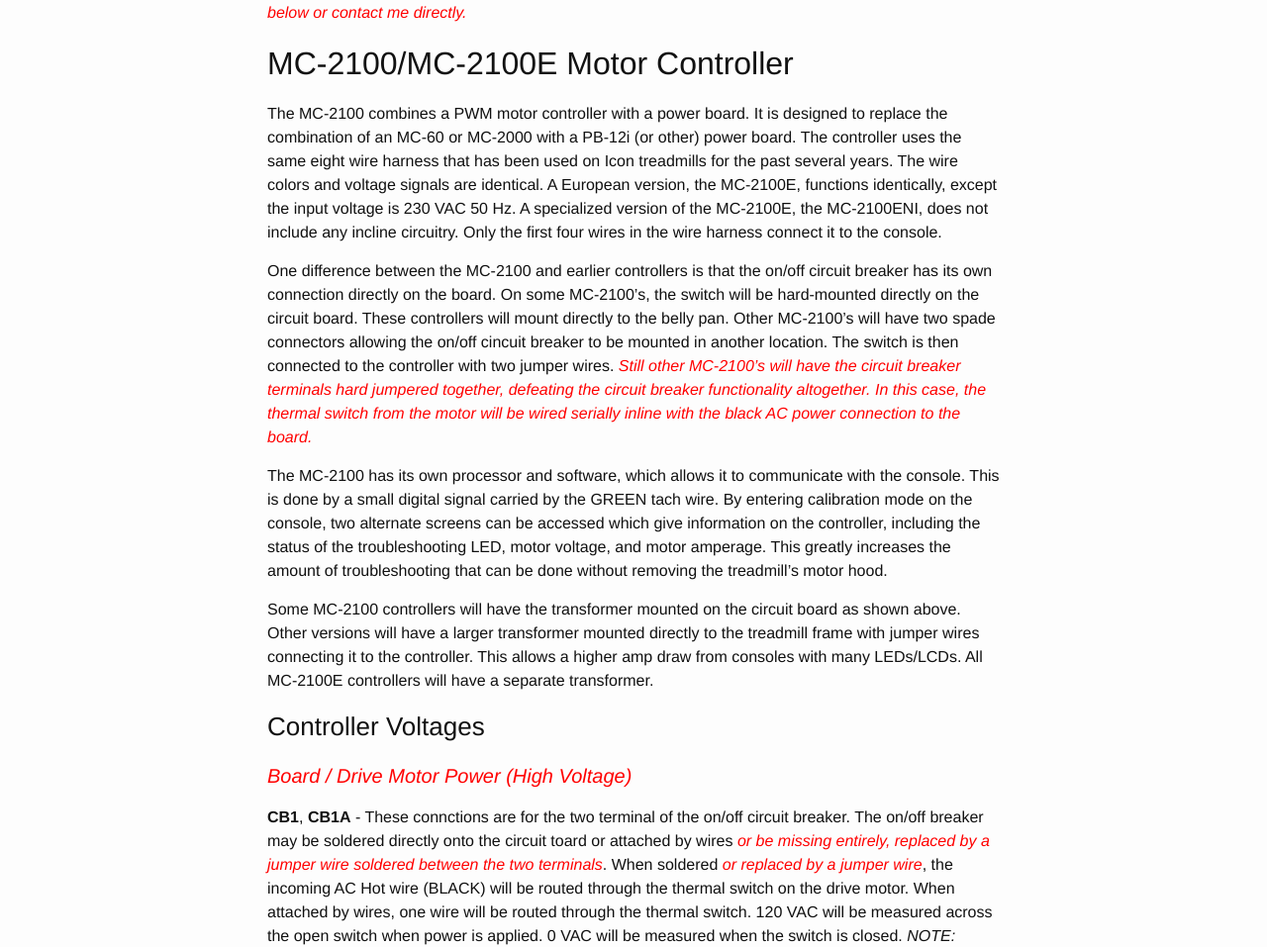
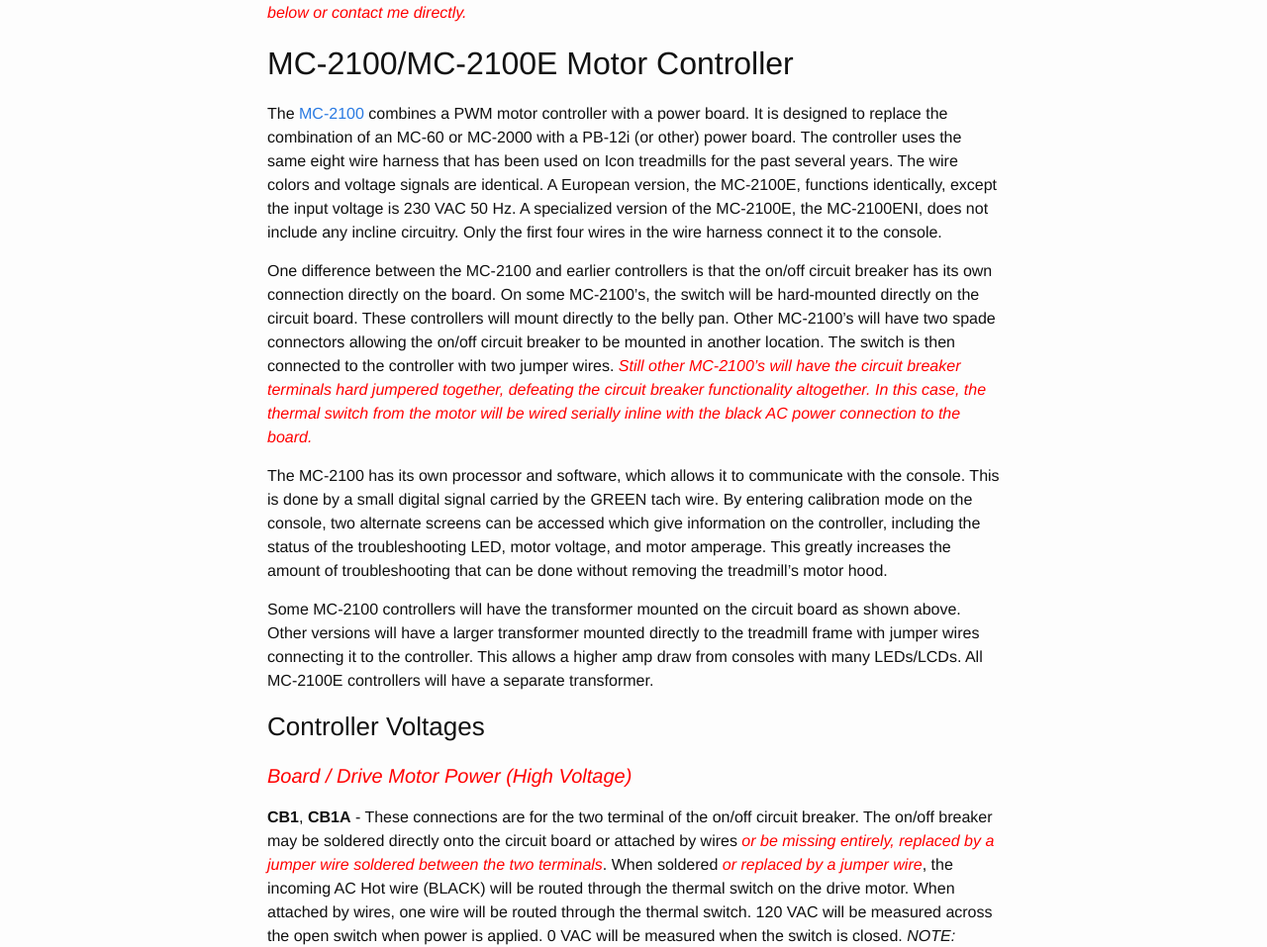
Before and after one commit to cilynx/cilynx.github.io, a Jekyll site: the page built from _posts/2017-11-24-mc2100-motor-controller-interface.md, in a window 1280 px wide and 1400 px high. Shown: the part 385-1342 px from the top of the window at 99% size. Built offline with Jekyll 4.4.1, drawn with Linux system fonts in a browser that asks for light colours; a script that is not in the unit is left out; comment, search, counter and statistics services are not loaded.

Commit message:
Typo and link fixes for MC2100

```diff
--- a/_posts/2017-11-24-mc2100-motor-controller-interface.md
+++ b/_posts/2017-11-24-mc2100-motor-controller-interface.md
@@ -8,9 +8,9 @@
 
 ## MC-2100/MC-2100E Motor Controller
 
-The MC-2100 combines a PWM motor controller with a power board.  It is designed to replace the combination of an MC-60 or MC-2000 with a PB-12i (or other) power board.  The controller uses the same eight wire harness that has been used on Icon treadmills for the past several years.  The wire colors and voltage signals are identical.  A European version, the MC-2100E, functions identically, except the input voltage is 230 VAC 50 Hz.  A specialized version of the MC-2100E, the MC-2100ENI, does not include any incline circuitry.  Only the first four wires in the wire harness connect it to the console.
+The [MC-2100](https://amzn.to/2Q8XGYj) combines a PWM motor controller with a power board.  It is designed to replace the combination of an MC-60 or MC-2000 with a PB-12i (or other) power board.  The controller uses the same eight wire harness that has been used on Icon treadmills for the past several years.  The wire colors and voltage signals are identical.  A European version, the MC-2100E, functions identically, except the input voltage is 230 VAC 50 Hz.  A specialized version of the MC-2100E, the MC-2100ENI, does not include any incline circuitry.  Only the first four wires in the wire harness connect it to the console.
 
-One difference between the MC-2100 and earlier controllers is that the on/off circuit breaker has its own connection directly on the board.  On some MC-2100's, the switch will be hard-mounted directly on the circuit board.  These controllers will mount directly to the belly pan.  Other MC-2100's will have two spade connectors allowing the on/off cincuit breaker to be mounted in another location.  The switch is then connected to the controller with two jumper wires.  <span style="color:red">_Still other MC-2100's will have the circuit breaker terminals hard jumpered together, defeating the circuit breaker functionality altogether.  In this case, the thermal switch from the motor will be wired serially inline with the black AC power connection to the board._</span>
+One difference between the MC-2100 and earlier controllers is that the on/off circuit breaker has its own connection directly on the board.  On some MC-2100's, the switch will be hard-mounted directly on the circuit board.  These controllers will mount directly to the belly pan.  Other MC-2100's will have two spade connectors allowing the on/off circuit breaker to be mounted in another location.  The switch is then connected to the controller with two jumper wires.  <span style="color:red">_Still other MC-2100's will have the circuit breaker terminals hard jumpered together, defeating the circuit breaker functionality altogether.  In this case, the thermal switch from the motor will be wired serially inline with the black AC power connection to the board._</span>
 
 
 The MC-2100 has its own processor and software, which allows it to communicate with the console.  This is done by a small digital signal carried by the GREEN tach wire.  By entering calibration mode on the console, two alternate screens can be accessed which give information on the controller, including the status of the troubleshooting LED, motor voltage, and motor amperage.  This greatly increases the amount of troubleshooting that can be done without removing the treadmill's motor hood.
@@ -21,7 +21,7 @@
 
 #### <span style="color:red">_Board / Drive Motor Power (High Voltage)_</span>
 
-**CB1**, **CB1A** - These connctions are for the two terminal of the on/off circuit breaker.  The on/off breaker may be soldered directly onto the circuit toard or attached by wires <span style="color:red">_or be missing entirely, replaced by a jumper wire soldered between the two terminals_</span>.  When soldered <span style="color:red">_or replaced by a jumper wire_</span>, the incoming AC Hot wire (BLACK) will be routed through the thermal switch on the drive motor.  When attached by wires, one wire will be routed through the thermal switch.  120 VAC will be measured across the open switch when power is applied.  0 VAC will be measured when the switch is closed.  _NOTE: These connections are not present on the MC-2100E._
+**CB1**, **CB1A** - These connections are for the two terminal of the on/off circuit breaker.  The on/off breaker may be soldered directly onto the circuit board or attached by wires <span style="color:red">_or be missing entirely, replaced by a jumper wire soldered between the two terminals_</span>.  When soldered <span style="color:red">_or replaced by a jumper wire_</span>, the incoming AC Hot wire (BLACK) will be routed through the thermal switch on the drive motor.  When attached by wires, one wire will be routed through the thermal switch.  120 VAC will be measured across the open switch when power is applied.  0 VAC will be measured when the switch is closed.  _NOTE: These connections are not present on the MC-2100E._
 
 **LG1** - Labeled **AC HOT**, this spade connector receives the incoming 120 VAC (BLACK) from the power cord (or BLUE) from the thermal switch if the on/off circuit breaker is hardwired to the MC-2100).  This voltage will be present whenever the treadmill is plugged in.
 
```
